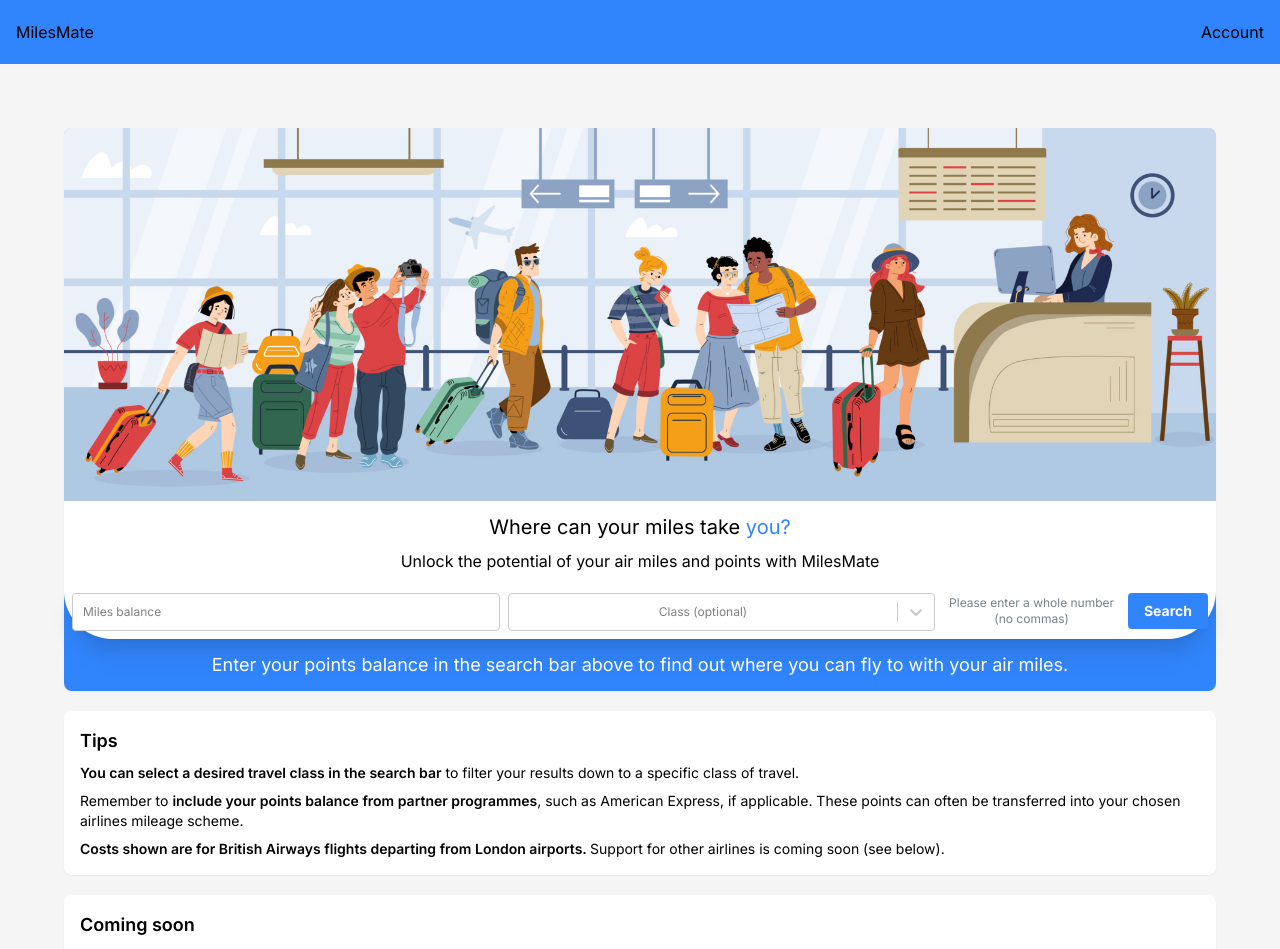
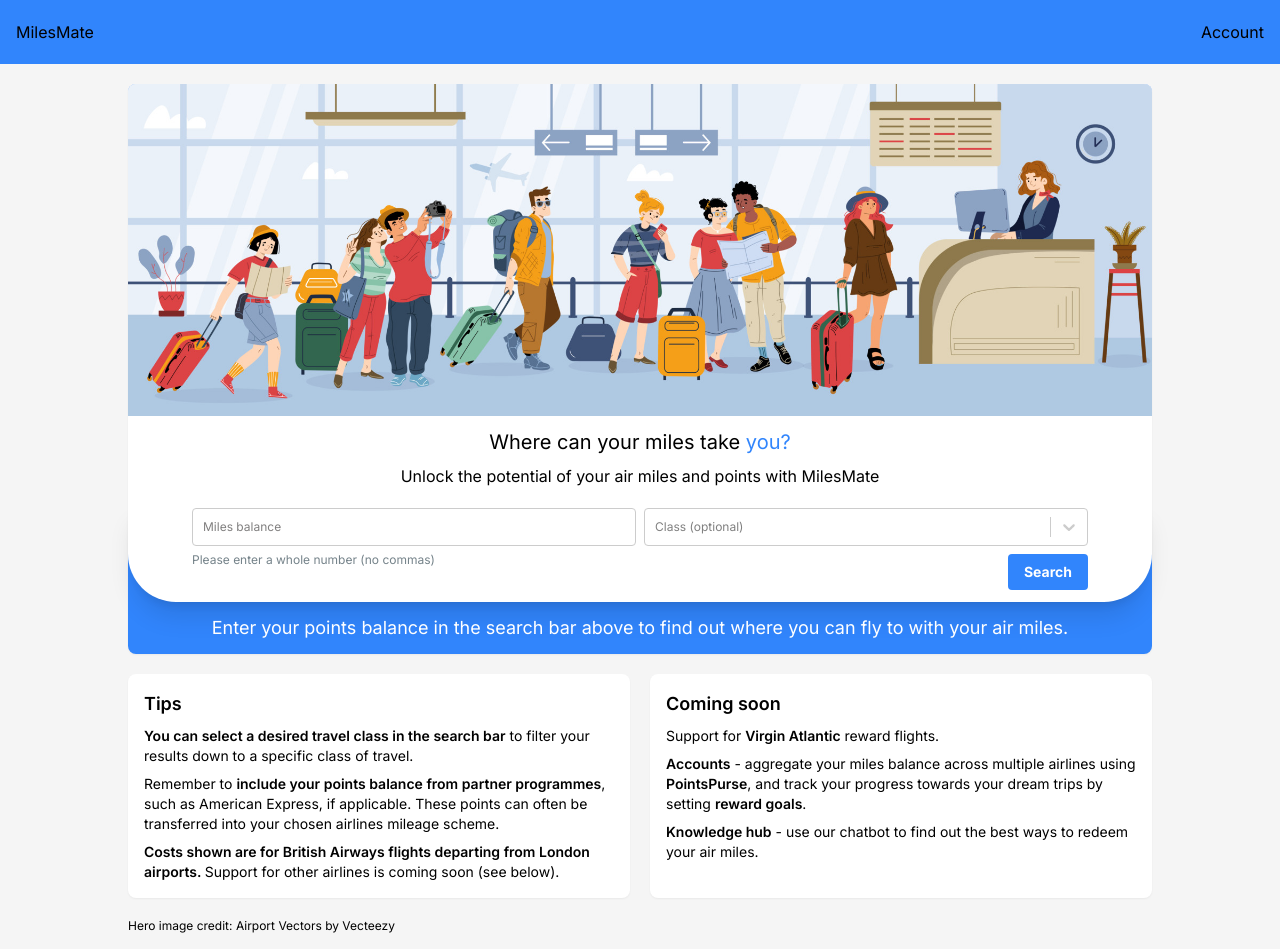
Before and after one commit to msmi1433/milesmuncher, a Next.js app: page / in a window 1280 px wide. Shown: the top 949 px of the page. Built offline with nearby package versions, Linux system fonts and the light colour scheme.

Commit message:
completes desktop layout

```diff
--- a/app/components/SearchBar.tsx
+++ b/app/components/SearchBar.tsx
@@ -30,9 +30,9 @@ export default function SearchBar() {
   };
 
   return (
-    <div className="min-w-full p-2 bg-white rounded-b-[3rem] text-sm shadow-xl">
+    <div className="min-w-full p-2 xl:py-2 xl:px-16 bg-white rounded-b-[3rem] text-sm shadow-xl">
       <form
-        className="flex flex-col xl:flex-row justify-between xl:justify-evenly items-center xl:items-start gap-1"
+        className="flex flex-col justify-between xl:justify-evenly items-center xl:items-start gap-1"
         onSubmit={handleSearch}
       >
         <div className="w-full flex justify-between items-center gap-2">
@@ -55,23 +55,25 @@ export default function SearchBar() {
             placeholder="Miles balance"
           />
           <Select
-            className="select bg-white w-1/2 rounded text-xs"
+            className="select bg-white w-1/2 rounded text-xs text-left"
             defaultValue={dropdownValue}
             options={dropdownOptions}
             placeholder="Class (optional)"
             onChange={setDropdownValue}
           />
         </div>
+        <div className="xl:flex xl:justify-between xl:w-full">
           <p
-          className={`text-xs py-0.5 ${
+            className={`text-xs pt-0.5 pb-2 ${
               !validInput ? "text-red" : "text-borderCharcoal"
             }`}
           >
             Please enter a whole number (no commas)
           </p>
-        <button className="bg-accentBlue hover:bg-buttonHover text-white font-bold py-2 px-4 rounded">
+          <button className="xl:my-1 xl:self-end bg-accentBlue hover:bg-buttonHover text-white font-bold py-2 px-4 rounded">
             Search
           </button>
+        </div>
       </form>
     </div>
   );
--- a/app/destinations/components/AmendSearchResults.tsx
+++ b/app/destinations/components/AmendSearchResults.tsx
@@ -44,7 +44,7 @@ const AmendSearchResults = ({
   };
 
   return (
-    <div className="w-full flex flex-col p-2 bg-white shadow-sm rounded-b-[1.2rem] rounded-t-lg">
+    <div className="w-full flex flex-col p-2 xl:px-6 bg-white shadow-sm rounded-b-[1.2rem] rounded-t-lg">
       <div className="flex flex-col justify-between gap-1">
         <p className="text-sm pb-0.5 text-borderCharcoal">
           Update your search:
--- a/app/destinations/components/DestinationCard.tsx
+++ b/app/destinations/components/DestinationCard.tsx
@@ -15,12 +15,12 @@ const DestinationCard = ({ destinations, travelClass, isLoading }: Props) => {
     );
 
   return destinations.length ? (
-    <ul className="w-full flex flex-wrap justify-center gap-6">
+    <ul className="flex flex-wrap justify-center xl:justify-between gap-6 ">
       {destinations.map((destination) => {
         return (
           <li
             key={destination.id}
-            className="w-full flex flex-col gap-1 items-center border bg-white border-accentBlue/50 rounded p-2 shadow-md"
+            className="w-full xl:w-32% flex flex-col gap-1 items-center border bg-white border-accentBlue/50 rounded p-2 shadow-md"
           >
             {travelClass ? (
               destination[travelClass + "_op"] ? (
--- a/app/layout.tsx
+++ b/app/layout.tsx
@@ -20,7 +20,7 @@ export default function RootLayout({
     <html lang="en">
       <body id="top" className={`${inter.className} h-screen`}>
         <NavBar />
-        <main className="min-h-screen flex flex-col justify-center py-5 px-4 xl:p-16 bg-bgWhite">
+        <main className="min-h-screen flex flex-col justify-center py-5 px-4 xl:px-32 bg-bgWhite">
           {children}
         </main>
       </body>
--- a/app/page.tsx
+++ b/app/page.tsx
@@ -31,7 +31,8 @@ export default function Home() {
             you can fly to with your air miles.
           </p>
         </section>
-        <section className="w-full flex flex-col bg-white rounded-lg shadow-sm text-sm gap-2 p-4">
+        <section className="flex flex-col xl:flex-row gap-5 w-full">
+          <div className="w-full flex flex-col bg-white rounded-lg shadow-sm text-sm gap-2 p-4">
             <h3 className="font-semibold text-lg">Tips</h3>
             <p>
               <span className="font-semibold">
@@ -44,29 +45,30 @@ export default function Home() {
               <span className="font-semibold">
                 include your points balance from partner programmes
               </span>
-            , such as American Express, if applicable. These points can often be
-            transferred into your chosen airlines mileage scheme.
+              , such as American Express, if applicable. These points can often
+              be transferred into your chosen airlines mileage scheme.
             </p>
             <p>
               <span className="font-semibold">
-              Costs shown are for British Airways flights departing from London
-              airports.{" "}
+                Costs shown are for British Airways flights departing from
+                London airports.{" "}
               </span>
               Support for other airlines is coming soon (see below).
             </p>
-        </section>
-        <section className="w-full flex flex-col bg-white rounded-lg shadow-sm text-sm gap-2 p-4">
+          </div>
+          <div className="w-full flex flex-col bg-white rounded-lg shadow-sm text-sm gap-2 p-4">
             <h3 className="font-semibold text-lg">Coming soon</h3>
             <ul className="space-y-2">
               <li>
-              Support for <span className="font-semibold">Virgin Atlantic</span>{" "}
-              reward flights.
+                Support for{" "}
+                <span className="font-semibold">Virgin Atlantic</span> reward
+                flights.
               </li>
               <li>
                 <span className="font-semibold">Accounts</span> - aggregate your
                 miles balance across multiple airlines using{" "}
-              <span className="font-semibold">PointsPurse</span>, and track your
-              progress towards your dream trips by setting{" "}
+                <span className="font-semibold">PointsPurse</span>, and track
+                your progress towards your dream trips by setting{" "}
                 <span className="font-semibold">reward goals</span>.
               </li>
               <li>
@@ -74,8 +76,9 @@ export default function Home() {
                 chatbot to find out the best ways to redeem your air miles.
               </li>
             </ul>
+          </div>
         </section>
-        <p className="text-xs py-4 self-start">
+        <p className="text-xs self-start">
           Hero image credit:{" "}
           <a href="https://www.vecteezy.com/free-vector/airport">
             Airport Vectors by Vecteezy
--- a/tailwind.config.ts
+++ b/tailwind.config.ts
@@ -7,6 +7,11 @@ const config: Config = {
     "./app/**/*.{js,ts,jsx,tsx,mdx}",
   ],
   theme: {
+    extend: {
+      spacing: {
+        "32%": "32%",
+      },
+    },
     colors: {
       bgWhite: "#f5f5f5",
       borderCharcoal: "#75838a",
--- a/utils/apicalls.ts
+++ b/utils/apicalls.ts
@@ -5,7 +5,7 @@ export const getDestinations = async (
   destinationsSetter: Function,
   maxPageSetter: Function
 ) => {
-  let connectionStringDestinations = `https://airmiles-api.onrender.com/api/destinations?points_balance=${points_balance}&page=${currentPage}`;
+  let connectionStringDestinations = `https://airmiles-api.onrender.com/api/destinations?points_balance=${points_balance}&page=${currentPage}&limit=21`;
   let connectionStringMaxPages = `https://airmiles-api.onrender.com/api/destinations?points_balance=${points_balance}&limit=1000`;
   if (travel_class) {
     connectionStringDestinations += `&travel_class=${travel_class}`;
@@ -19,5 +19,5 @@ export const getDestinations = async (
   const maxPages = await resMaxPages.json();
 
   destinationsSetter(destinations);
-  maxPageSetter(Math.ceil(maxPages.destinations.length / 20));
+  maxPageSetter(Math.ceil(maxPages.destinations.length / 21));
 };
```
Lines whose indentation alone changed are shown as unchanged.
